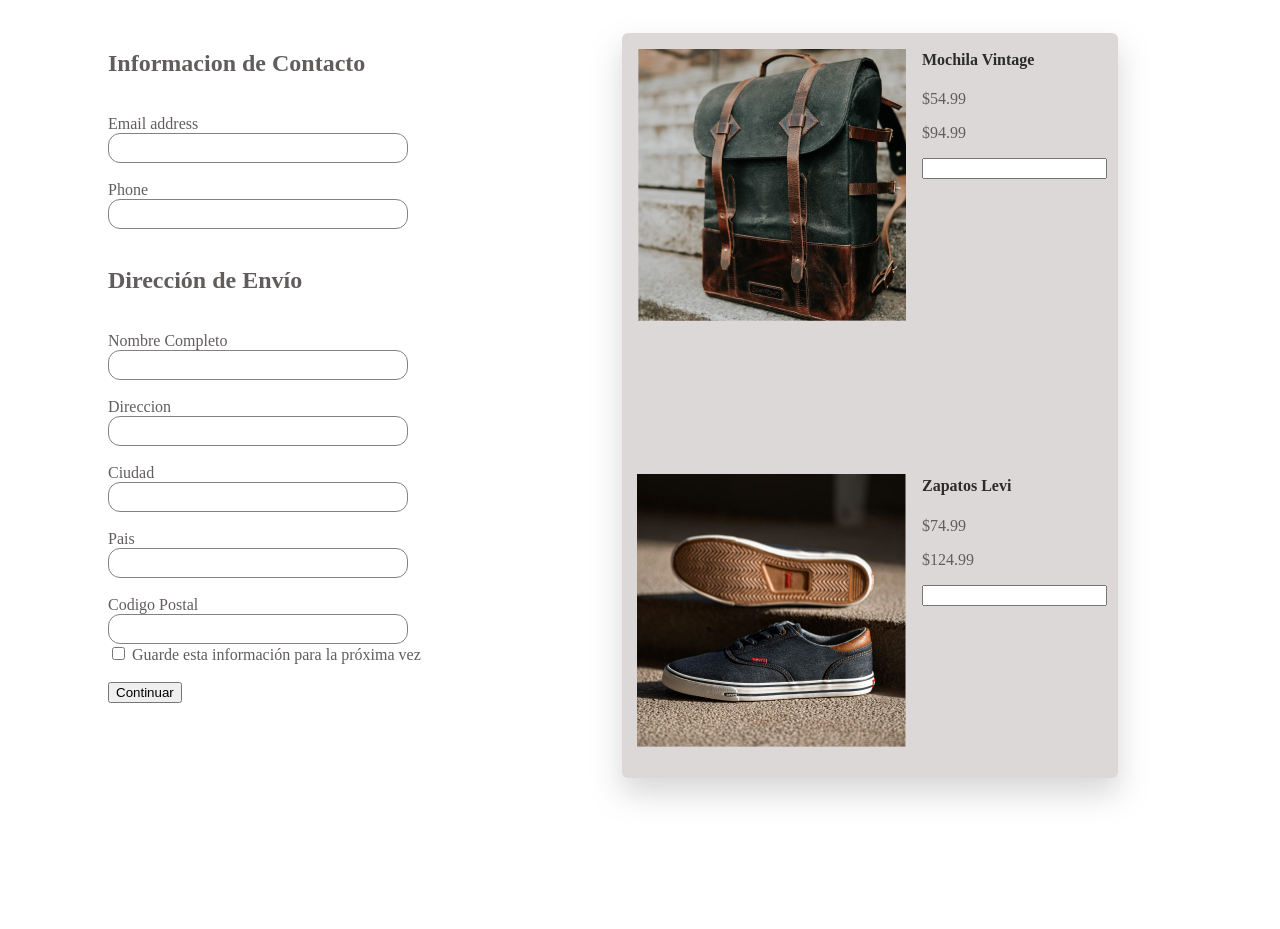
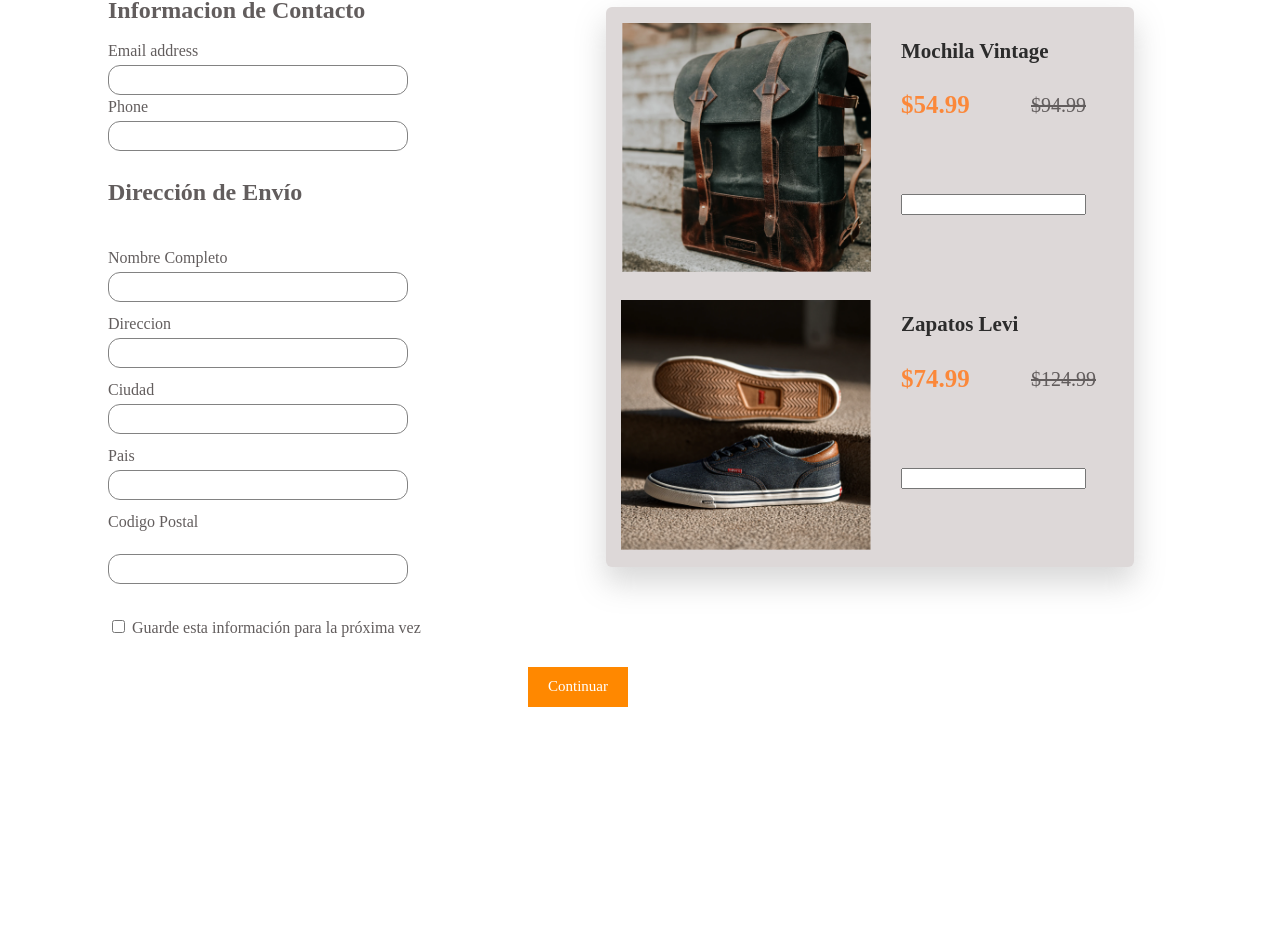
Before and after one commit to chris0102/Checkout, a plain HTML site: page Index.html in a window 1280 px wide. Shown: the part 94-1023 px from the top of the page. Drawn offline with Linux system fonts and the light colour scheme.

Commit message:
Pagina con estilos

```diff
--- a/CSS/Index.css
+++ b/CSS/Index.css
@@ -5,16 +5,19 @@
 }
 body{
     position: relative;
-    top: 0px; left: 100px;
+    top: -25px; left: 100px;
 }
-.form-control-email,.form-control-phone,.form-control-nombre,.form-control-direccion,.form-control-ciudad,.form-control-pais,.form-control-codigo {
+.form-control {
     width: 300px;
     height: 30px;
-    left: 140px;
-    top: 211px;
     border: 1px solid #828282;
     box-sizing: border-box;
     border-radius: 12px;
+    position: relative;
+    top: -15px; left: 0px;
+}.form-label {
+    position: relative;
+    top: -20px; left: 0px;
 }
 .rectangulo{
     position: relative;
@@ -25,20 +28,59 @@
 	border-radius: 6px;
 	overflow: hidden;
 	margin: 5em auto;
-    height: 745px;
+    height: 560px;
 }
 .card-title
 {
+
     color: rgb(44, 44, 44);
+    font-size:21px;
 
+}.card-body1, .card-body2
+{
+    position: relative;
+    top: -250px; left: 295px;
+    font-size:25px;
 }
-.card-body1, .card-body2{
+.card-text-ving1, .card-text1{
 
-    position: relative;
-    top: -280px; left: 300px;
+    color:rgb(251, 136, 58);
 }
 .card-img1,.card-photo2
 {
     position: relative;
     top: 15px; left: 15px;
+
 }
+.card-photo2{
+    position: relative;
+    top: -165px; left: 15px;
+}
+.card-text-ving2,.card-text2{
+    position: relative;
+    top: -50px; left: 130px;
+    font-size:20px;
+
+}
+.card-body2{
+    position: relative;
+    top: -435px; left:px;
+}
+.btn-continuar{
+    font-size:15px;
+    font-family: montserrat;
+     color:white;
+    background:#ff8800;
+    border: 6px;
+    width:100px;
+    height:40px;
+    position: relative;
+    top: 30px; left: 420px;
+}.contacto{
+    position: relative;
+    top: 10px; left: 0px;
+}.direccion-envio
+{
+    position: relative;
+    top: -25px; left: 0px;
+}
--- a/Index.html
+++ b/Index.html
@@ -11,61 +11,60 @@
     <div class="checkout"><br>
       <h1>Checkout</h1>
     </div>
-    <div class="contacto"><br>
-      <h2>Informacion de Contacto</h2>
-    </div>
-    <div class="email">
+    <div class="contacto">
+        <h2>Informacion de Contacto</h2>
         <br><label for="exampleInputEmail1" class="form-label">Email address</label><br>
-        <input type="email" class="form-control-email" id="exampleInputEmail1" aria-describedby="emailHelp">
+        <input type="email" class="form-control" id="exampleInputEmail1" aria-describedby="emailHelp">
     </div>
     <div class="phone">
         <br><label for="exampleInputPhone" class="form-label">Phone</label><br>
-        <input type="phone" class="form-control-phone" id="exampleInputphone" aria-describedby="phoneHelp">
+        <input type="phone" class="form-control" id="exampleInputphone" aria-describedby="phoneHelp">
     </div>
     <div class="direccion-envio"><br>
         <h2>Dirección de Envío</h2>
     </div>
     <div class="nombre">
         <br><label for="exampleInputNombre" class="form-label">Nombre Completo</label><br>
-        <input type="nombre" class="form-control-nombre" id="exampleInputnombre" aria-describedby="nombreHelp">
+        <input type="nombre" class="form-control" id="exampleInputnombre" aria-describedby="nombreHelp">
     </div>
     <div class="direccion">
         <br><label for="exampleInputdireccion" class="form-label">Direccion</label><br>
-        <input type="direccion" class="form-control-direccion" id="exampleInputdireccion" aria-describedby="direccionHelp">
+        <input type="direccion" class="form-control" id="exampleInputdireccion" aria-describedby="direccionHelp">
     </div>
     <div class="ciudad">
         <br><label for="exampleInputciudad" class="form-label">Ciudad</label><br>
-        <input type="ciudad" class="form-control-ciudad" id="exampleInputciudad" aria-describedby="ciudadHelp">
+        <input type="ciudad" class="form-control" id="exampleInputciudad" aria-describedby="ciudadHelp">
     </div>
     <div class="pais">
         <br><label for="exampleInputpais" class="form-label">Pais</label><br>
-        <input type="pais" class="form-control-pais" id="exampleInputpais" aria-describedby="paisHelp">
+        <input type="pais" class="form-control" id="exampleInputpais" aria-describedby="paisHelp">
     </div>
     <div class="codigo-postal">
         <br><label for="exampleInputpostal" class="form-label">Codigo Postal</label><br>
-        <input type="postal" class="form-control-codigo" id="exampleInputpostal" aria-describedby="postalHelp">
+        <br><input type="postal" class="form-control" id="exampleInputpostal" aria-describedby="postalHelp">
     </div>
-    <div class="check">
+    <br><div class="check">
         <input class="check-input" type="checkbox" value="" id="flexCheckIndeterminate">
         <label class="check-label" for="flexCheckIndeterminate">
             Guarde esta información para la próxima vez
         </label>
       </div>
-      <br><button type="button" class="btn btn-warning">Continuar</button><br>
-
-      <div class="rectangulo" style="width: 31rem;">
-        <img src="./Imagenes/photo1.png" class="card-img1" alt="...">
+      <div>
+        <button type="button" class="btn-continuar">Continuar</button>
+      </div>
+      <div class="rectangulo" style="width: 33rem;">
+        <img src="./Imagenes/photo1.png" width="250" height="250" class="card-img1" alt="...">
         <div class="card-body1">
           <h4 class="card-title">Mochila Vintage </h4>
-          <p class="card-text-ving1">$54.99</p>
-          <p class="card-text-ving2">$94.99 </p>
+          <b><p class="card-text-ving1">$54.99</p></b>
+          <del><p class="card-text-ving2">$94.99 </p></del>
           <input type="number">
         </div>
-        <img src="./Imagenes/photo2.png" class="card-photo2" alt="...">
+        <img src="./Imagenes/photo2.png" width="250" height="250" class="card-photo2" alt="...">
         <div class="card-body2">
           <h4 class="card-title">Zapatos Levi </h4>
-          <p class="card-text">$74.99</p>
-          <p class="card-text">$124.99</p>
+          <b><p class="card-text1">$74.99</p></b>
+          <del><p class="card-text2">$124.99</p></del>
           <input type="number">
         </div>
 
```
